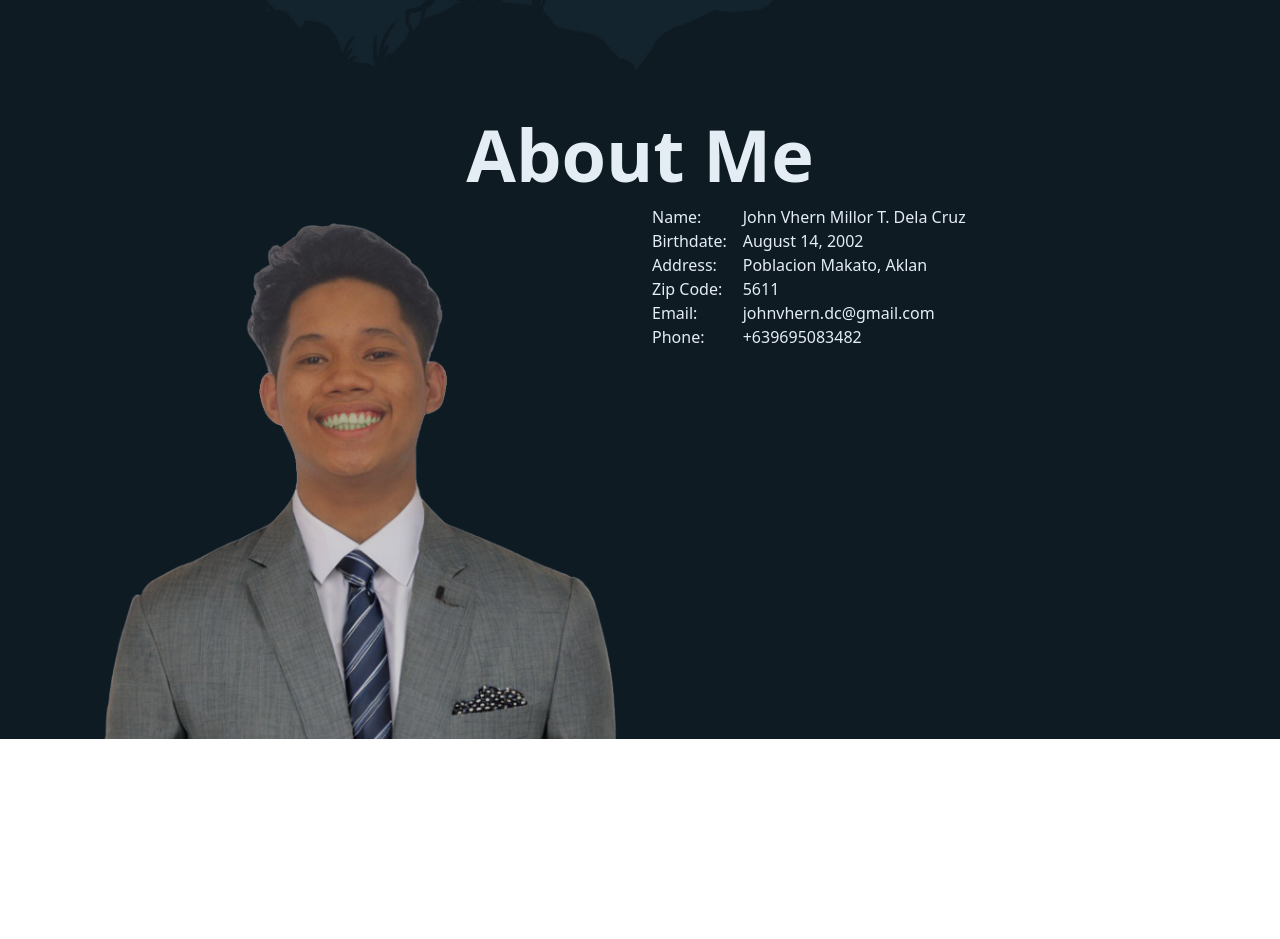
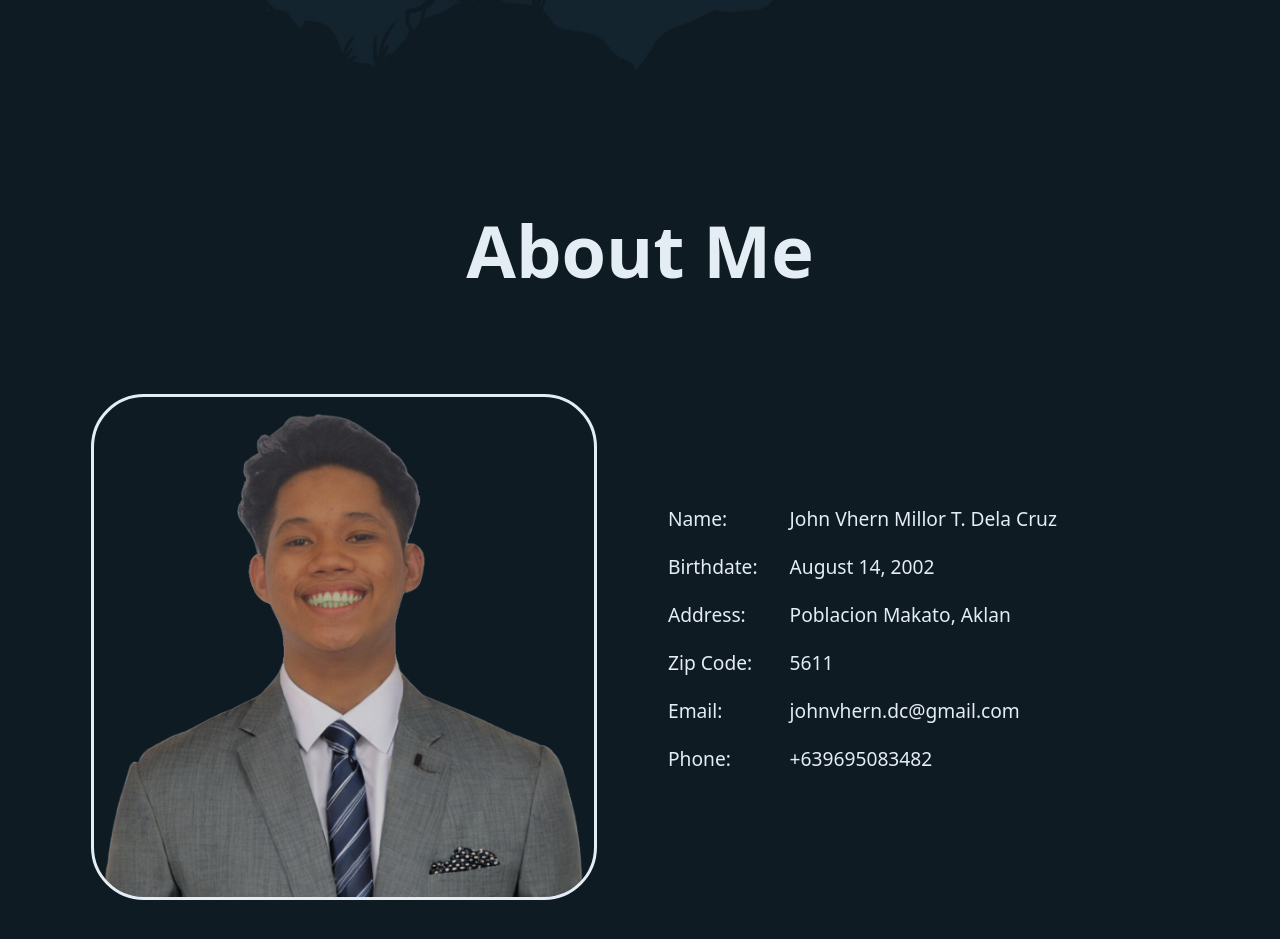
Before and after one commit to johnvhern/PortfolioV2, a website: page index.html in a window 1280 px wide. Shown: the part 689-1628 px from the top of the page. Before the commit the page ends 1428 px from the top, so only its background shows below. Drawn offline with nearby package versions, Linux system fonts and the light colour scheme.

Commit message:
add about me section with styling in index.html and SCSS files

```diff
--- a/index.html
+++ b/index.html
@@ -43,11 +43,11 @@
       </div>
     </header>
     <main>
-      <section class="container-fluid bg-body-color">
-        <div class="container text-center">
+      <section class="container-fluid about_me">
+        <div class="text-center">
           <h1 class="fw-bold display-2 text-body-font">About Me</h1>
         </div>
-        <div class="container d-flex">
+        <div class="container">
           <div class="container-fluid">
             <img
               src="assets/css/images/ID.png"
@@ -55,7 +55,7 @@
               alt="image of the developer"
             />
           </div>
-          <div class="container-fluid d-flex gap-3">
+          <div class="container-fluid">
             <ul class="text-body-font list-unstyled">
               <li>Name:</li>
               <li>Birthdate:</li>
--- a/scss/components/_about.scss
+++ b/scss/components/_about.scss
@@ -1 +1,27 @@
 @use "../custom" as *;
+
+.about_me {
+  padding-bottom: 6rem;
+  background-color: $body-color;
+  h1 {
+    padding: 6rem 0 6rem 0;
+  }
+
+  div:nth-child(2) {
+    display: flex;
+    justify-content: start;
+    align-items: center;
+    gap: 2rem;
+  }
+
+  div img {
+    width: 500px;
+    border-radius: 50px;
+    outline: solid 3px $body-font;
+  }
+
+  li {
+    font-size: 1.2rem;
+    line-height: 3rem;
+  }
+}
```
Also changed, not shown: assets/css/style.css, 1 other file.
